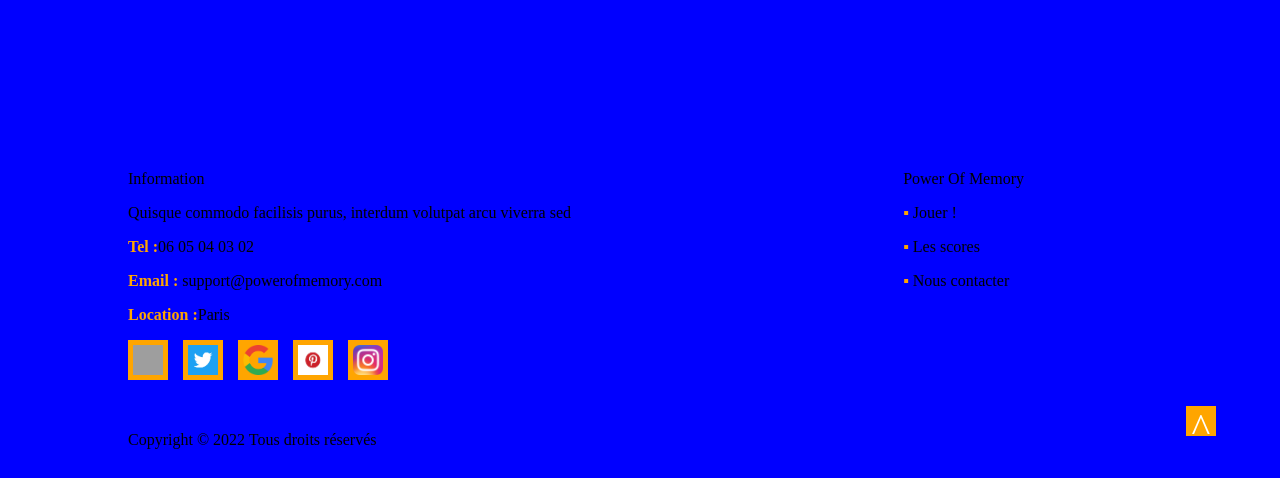
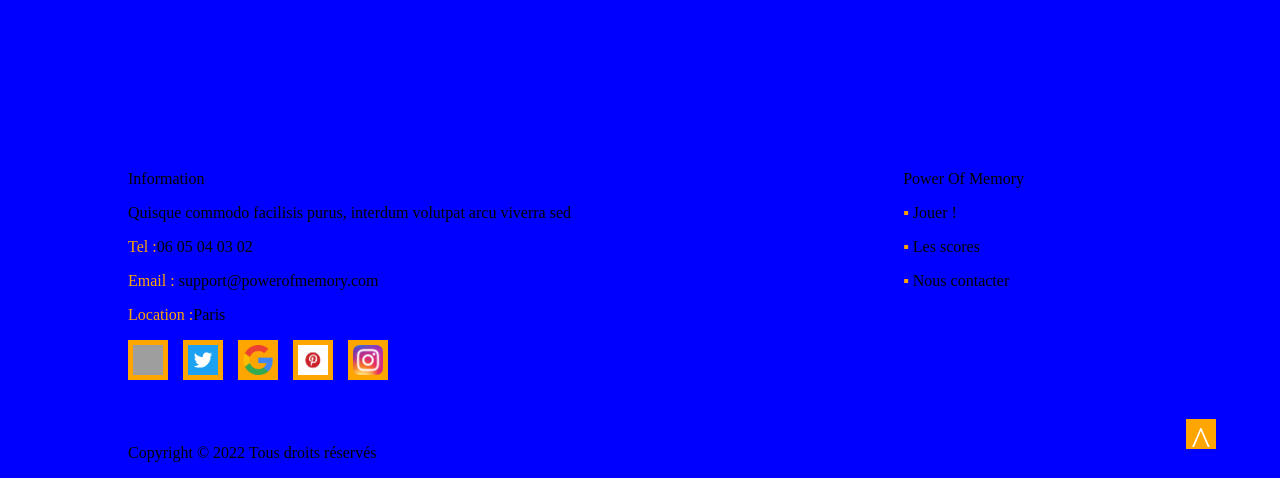
Before and after one commit to RyzKum/puisssance4, a PHP site: page /contact/contact.html in a window 1280 px wide. Shown: the part 1206-1684 px from the top of the page. Before the commit the page ends 1655 px from the top, so only its background shows below. Run offline with PHP 8.4, Linux system fonts and the light colour scheme; grey boxes are pictures that could not be loaded.

Commit message:
Inscription + footer

```diff
--- a/puissance 3 et pas 4 ahahahha 2/contact/contact.css
+++ b/puissance 3 et pas 4 ahahahha 2/contact/contact.css
@@ -226,7 +226,7 @@
 
 .infoOrange{
     color: orange;
-    font-weight: bold;
+    font-weight: normal;
 }
 
 #flecheOrange{
@@ -246,5 +246,6 @@
 
 #copyRight{
     margin-left: 10%;
-    margin-top: 4%;
+    margin-top: 5%;
+
 }
```
